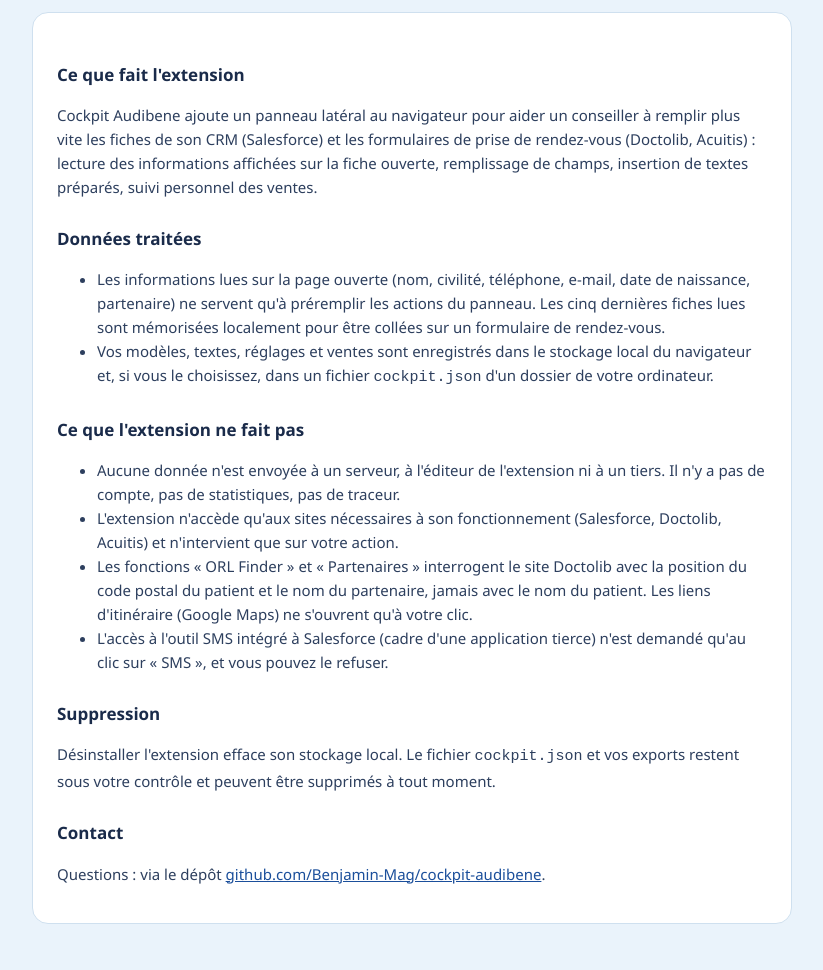
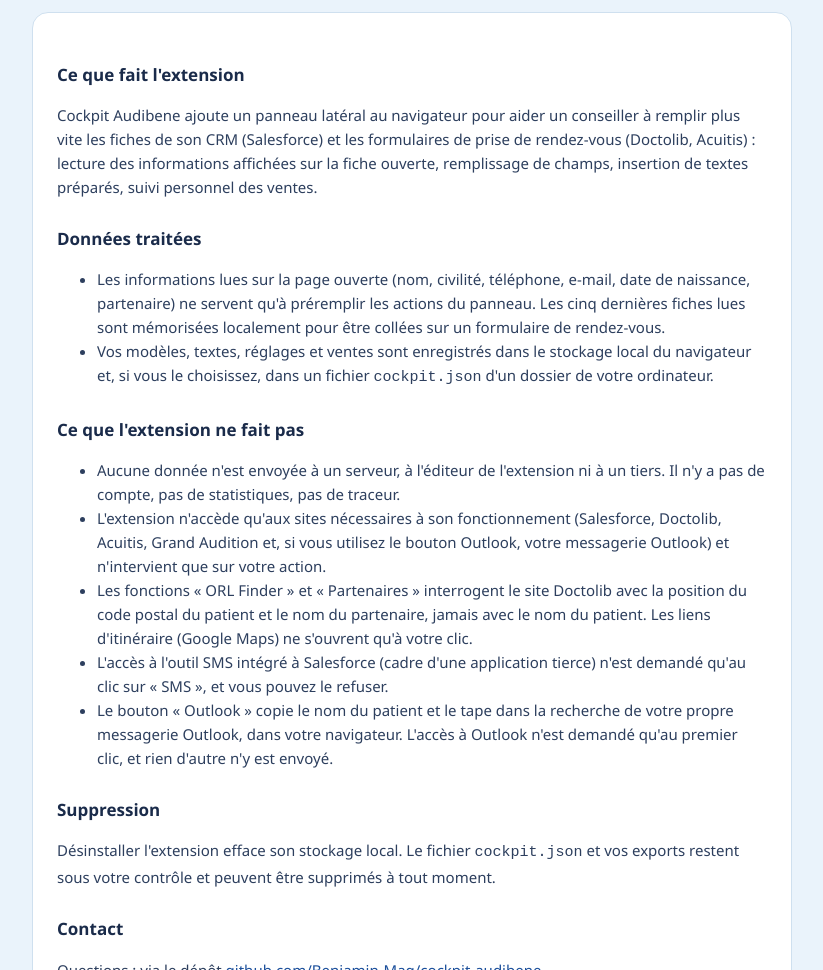
Before and after one commit to Benjamin-Mag/cockpit-audibene-install, a plain HTML site: page privacy.html in a window 1280 px wide. Shown: the part 132-1102 px from the top of the page, without its empty margins (228-1051 px from the left). Drawn offline with Linux system fonts and the light colour scheme.

Commit message:
Politique de confidentialité : bouton Outlook (v1.1.14) et Grand Audition ajoutés aux sites utilisés
Co-Authored-By: Claude Opus 5.5 <noreply@anthropic.com>

```diff
--- a/privacy.html
+++ b/privacy.html
@@ -27,9 +27,10 @@
     <h2>Ce que l'extension ne fait pas</h2>
     <ul>
       <li>Aucune donnée n'est envoyée à un serveur, à l'éditeur de l'extension ni à un tiers. Il n'y a pas de compte, pas de statistiques, pas de traceur.</li>
-      <li>L'extension n'accède qu'aux sites nécessaires à son fonctionnement (Salesforce, Doctolib, Acuitis) et n'intervient que sur votre action.</li>
+      <li>L'extension n'accède qu'aux sites nécessaires à son fonctionnement (Salesforce, Doctolib, Acuitis, Grand Audition et, si vous utilisez le bouton Outlook, votre messagerie Outlook) et n'intervient que sur votre action.</li>
       <li>Les fonctions « ORL Finder » et « Partenaires » interrogent le site Doctolib avec la position du code postal du patient et le nom du partenaire, jamais avec le nom du patient. Les liens d'itinéraire (Google Maps) ne s'ouvrent qu'à votre clic.</li>
       <li>L'accès à l'outil SMS intégré à Salesforce (cadre d'une application tierce) n'est demandé qu'au clic sur « SMS », et vous pouvez le refuser.</li>
+      <li>Le bouton « Outlook » copie le nom du patient et le tape dans la recherche de votre propre messagerie Outlook, dans votre navigateur. L'accès à Outlook n'est demandé qu'au premier clic, et rien d'autre n'y est envoyé.</li>
     </ul>
     <h2>Suppression</h2>
     <p>Désinstaller l'extension efface son stockage local. Le fichier <code>cockpit.json</code> et vos exports restent sous votre contrôle et peuvent être supprimés à tout moment.</p>
```
